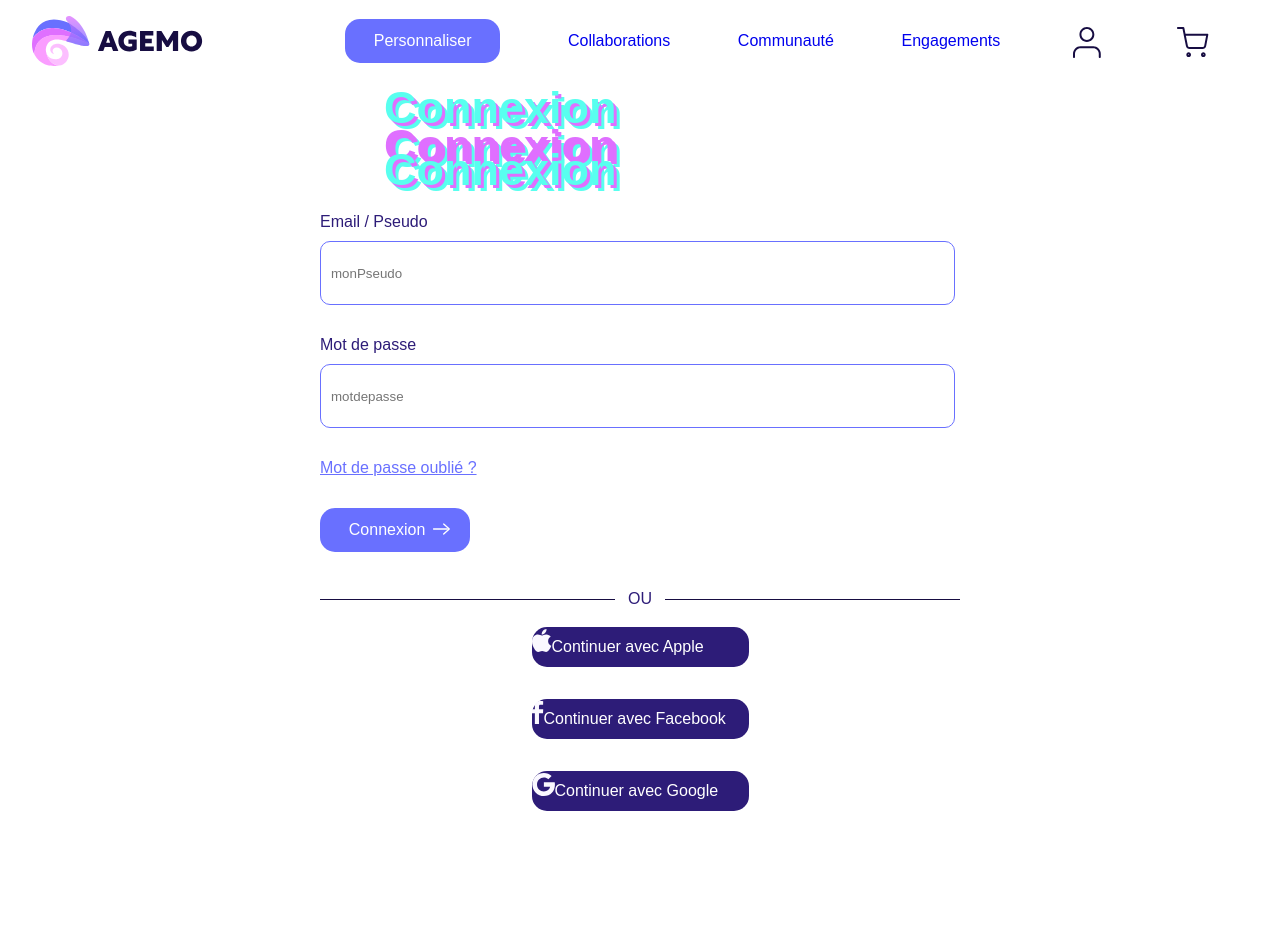
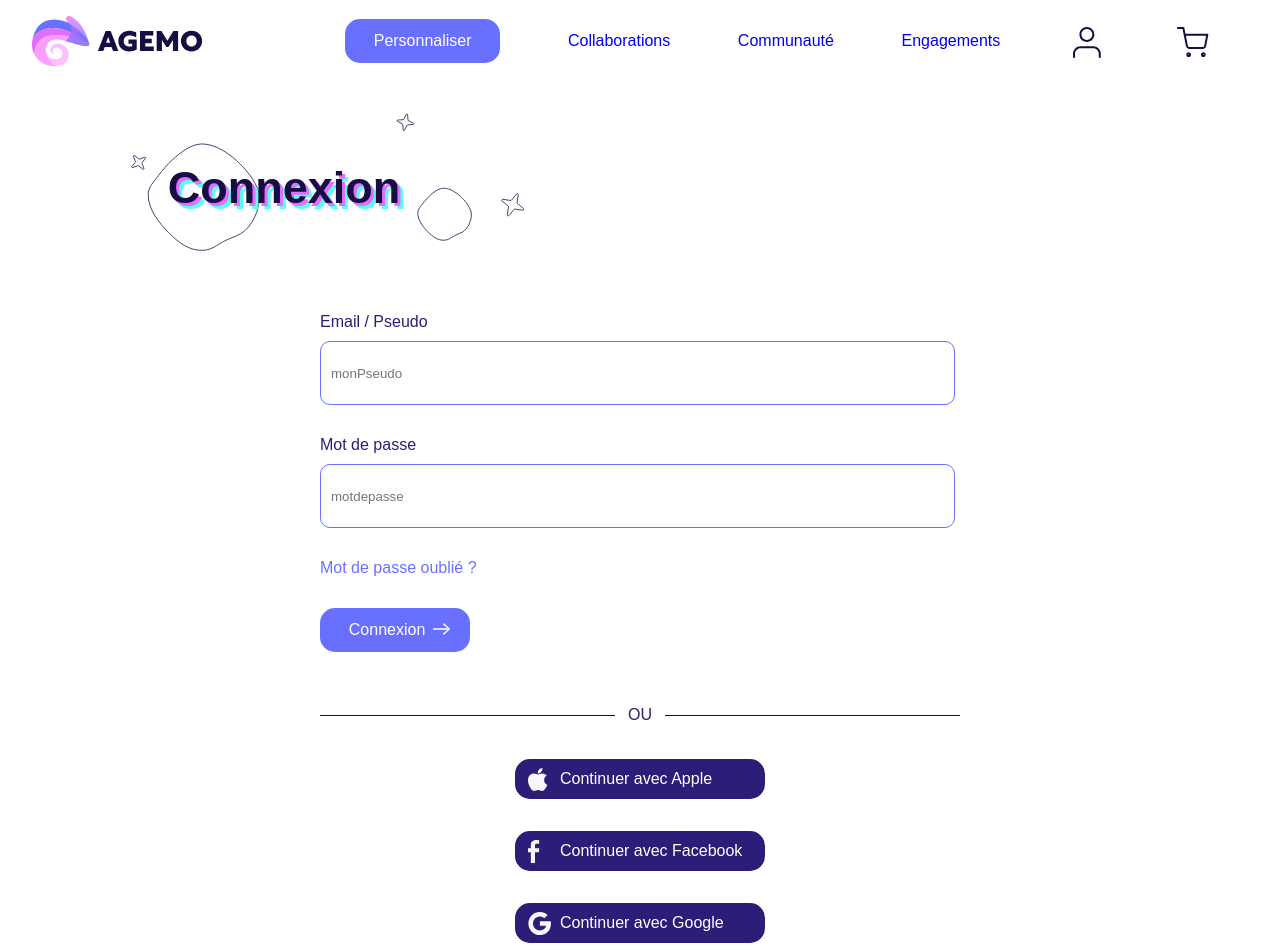
Before and after one commit to SeubJrd/agemovue, a Vue app: page /connexion in a window 1280 px wide. Shown: the top 952 px of the page. Built offline with nearby package versions, Linux system fonts and the light colour scheme; a web font is replaced by a local one.

Commit message:
Page Co bien avancéeeeeeeee

```diff
--- a/src/views/Connexion.vue
+++ b/src/views/Connexion.vue
@@ -1,13 +1,10 @@
 <template>
     <div class="connexion">
+        <div class="titlePage__container">
+            <p class="titlePage">Connexion</p>
+        </div>
 
         <div class="zoneConnexion">
-
-            <div class="zoneConnexion__titre || titlePage">
-                <h1 class="titlePage__1">Connexion</h1>
-                <p class="titlePage__2">Connexion</p>
-                <p class="titlePage__3">Connexion</p>
-            </div>
 
             <div class="formulaire">
                 <label class="formulaire__label || email__label" for="email">Email / Pseudo</label> <br>
@@ -19,7 +16,7 @@
                 <input class="formulaire__input || mdp__input" type="password" required name="mdp" id="mdp" placeholder="motdepasse">
             </div>
 
-            <a class="zoneConnexion__lien || lien_mdp" href="">Mot de passe oublié ?</a>
+            <a class="zoneConnexion__lien || lien-connexion" href="">Mot de passe oublié ?</a>
 
             <div>
                <a class="zoneConnexion__lien || primaryBtn -fleche" href="">
@@ -42,23 +39,32 @@
 
             <div class="connexion2">
                 <a class= "btn-connexion" href="">
-                    <span><svg width="20" height="23" viewBox="0 0 20 23" fill="none" xmlns="http://www.w3.org/2000/svg">
+                    <span class="icone-co">
+                    <svg width="20" height="23" viewBox="0 0 20 23" fill="none" xmlns="http://www.w3.org/2000/svg">
                     <path d="M16.1547 12.1547C16.1436 10.2694 16.9978 8.84857 18.7227 7.8009C17.758 6.41874 16.2984 5.65855 14.3744 5.51204C12.5528 5.3683 10.5597 6.57354 9.82991 6.57354C9.05866 6.57354 7.29503 5.5618 5.90734 5.5618C3.04351 5.60603 0 7.84513 0 12.4007C0 13.7469 0.246024 15.1374 0.738072 16.5693C1.39598 18.4546 3.76776 23.0737 6.24182 22.9991C7.53552 22.9687 8.45051 22.0814 10.134 22.0814C11.7677 22.0814 12.6136 22.9991 14.0565 22.9991C16.5527 22.9632 18.6978 18.7642 19.3226 16.8734C15.975 15.295 16.1547 12.2514 16.1547 12.1547ZM13.2494 3.72353C14.6509 2.05941 14.5237 0.54457 14.4823 0C13.2438 0.0718722 11.8119 0.843116 10.9964 1.79128C10.098 2.80854 9.57006 4.06631 9.6834 5.4844C11.0213 5.58668 12.2432 4.89837 13.2494 3.72353Z" fill="#FAF8FF"/>
-                    </svg></span>
+                    </svg>
+                    </span>
                     <span class="text-co">Continuer avec Apple</span>
                 </a>
                 <a class= "btn-connexion" href="">
+                    <span class="icone-co">
                     <svg width="12" height="23" viewBox="0 0 12 23" fill="none" xmlns="http://www.w3.org/2000/svg">
                     <path d="M2.86041 23V12.2077H0V8.322H2.86041V5.00307C2.86041 2.39504 4.55007 0 8.44339 0C10.0197 0 11.1854 0.150765 11.1854 0.150765L11.0935 3.77938C11.0935 3.77938 9.90476 3.76784 8.60754 3.76784C7.20354 3.76784 6.9786 4.41333 6.9786 5.48469V8.322H11.2051L11.0212 12.2077H6.9786V23H2.86041Z" fill="#FAF8FF"/>
                     </svg>
+                    </span>
                     <span class="text-co">Continuer avec Facebook</span>
                 </a>
                 <a class= "btn-connexion" href="">
+                    <span class="icone-co">
                     <svg width="23" height="23" viewBox="0 0 23 23" fill="none" xmlns="http://www.w3.org/2000/svg">
                     <path d="M22.7072 9.34346C22.8509 10.1133 22.9292 10.9182 22.9292 11.7582C22.9292 18.3283 18.532 23 11.8906 23C10.3803 23.0005 8.88467 22.7033 7.48922 22.1255C6.09377 21.5478 4.82584 20.7007 3.75787 19.6328C2.6899 18.5648 1.84284 17.2969 1.26507 15.9014C0.687307 14.506 0.390165 13.0103 0.390626 11.5C0.390165 9.98967 0.687307 8.49405 1.26507 7.0986C1.84284 5.70314 2.6899 4.43521 3.75787 3.36725C4.82584 2.29928 6.09377 1.45221 7.48922 0.874448C8.88467 0.296682 10.3803 -0.000459956 11.8906 5.34407e-07C14.9958 5.34407e-07 17.5904 1.14252 19.581 2.99766L16.3392 6.23949V6.23131C15.1324 5.08178 13.6009 4.49182 11.8906 4.49182C8.09623 4.49182 5.01212 7.69743 5.01212 11.493C5.01212 15.2874 8.09623 18.5 11.8906 18.5C15.3334 18.5 17.6768 16.5315 18.1581 13.8283H11.8906V9.34346H22.7084H22.7072Z" fill="#FAF8FF"/>
                     </svg>
+                    </span>
                     <span class="text-co">Continuer avec Google</span>
                 </a>
+
+                <p class="phrase-compte">Pas de compte ?<a class="lien-compte || lien-connexion" href="">Inscrivez vous ici</a> </p>
+
 
             </div>
 
@@ -99,17 +105,30 @@ export default {
 }
 
 .btn-connexion{
-    background-color: $colorText;
-    width: 217px;
+    position: relative;
+    top:0;
+    right: 0;
     height: 40px;
     line-height: 40px;
+    text-decoration: none;
+    display: inline-block;
+    background-color: $colorText;
+    width: 250px;
     margin: 2vh;
     border-radius: 15px;
-    text-decoration: none;
+}
+
+.icone-co{
+    position: absolute;
+    top: 17%;
+    left: 5%;
 }
 
 .text-co{
     color: $color-white;
+    position: absolute;
+    top: 0;
+    left: 18%;
 }
 
 input{
@@ -125,12 +144,13 @@ input{
     margin:  4vh 0 ;
 }
 
-.lien_mdp{
+.lien-connexion{
     color: $bleuVert;
     transition-duration: 300ms;
+    text-decoration: none;
 }
 
-.lien_mdp:hover{
+.lien-connexion:hover{
     color: $colorActionSecond;
     transition-duration: 300ms;
 }
@@ -139,6 +159,7 @@ input{
     display: flex;
     justify-content: center;
     align-items: center;
+    margin: 2vh 0;
 }
 
 .zoneOu>p{
@@ -149,6 +170,15 @@ input{
     height: 0.1vh;
     background-color: $colorTitle;
 }
+
+.phrase-compte{
+    margin: 2vh;
+}
+
+.lien-compte{
+    margin-left: 5px;
+}
+
 //input avec erreur
 .-error{
     border: 3px solid red;
```
